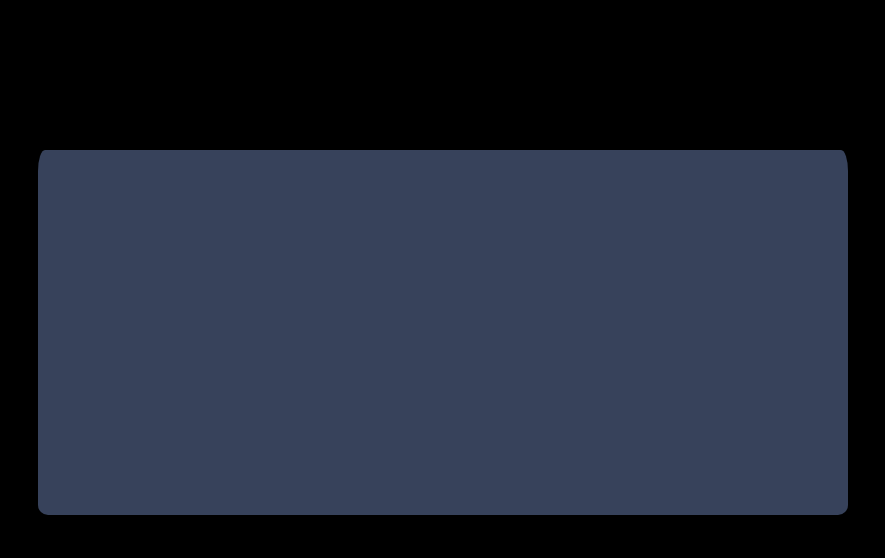
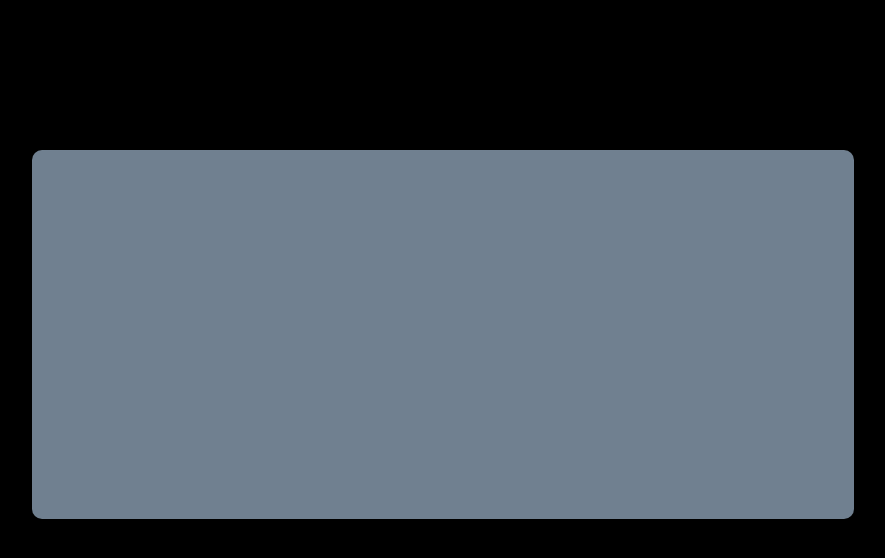
Before and after one commit to debjitpal5040/Qwickeys, a plain HTML site: page index.html in a window 1280 px wide. Shown: the whole page, without its empty margins (197-1082 px from the left). Drawn offline with Linux system fonts and the light colour scheme.

Commit message:
minor changes

```diff
--- a/main.css
+++ b/main.css
@@ -1,15 +1,11 @@
 body {background: black;}
 #keyboard {
 	margin: 150px auto;
-	width: 800px;
-	height: 315px;
-	background: #37425B url('') repeat-x;
-	-moz-border-radius-topleft: 7px 21px;
-	-moz-border-radius-topright: 7px 21px;
-	-moz-border-radius-bottomright: 10px;
-	-moz-border-radius-bottomleft: 10px;
-	border-top-left-radius: 7px 21px;
-	border-top-right-radius: 7px 21px;
+	width: 812px;
+	height: 319px;
+	background: #708090 url('') repeat-x;
+	border-top-left-radius: 10px;
+	border-top-right-radius: 10px;
 	border-bottom-right-radius: 10px;
 	border-bottom-left-radius: 10px;
 	padding: 50px 0 0 10px;
```
